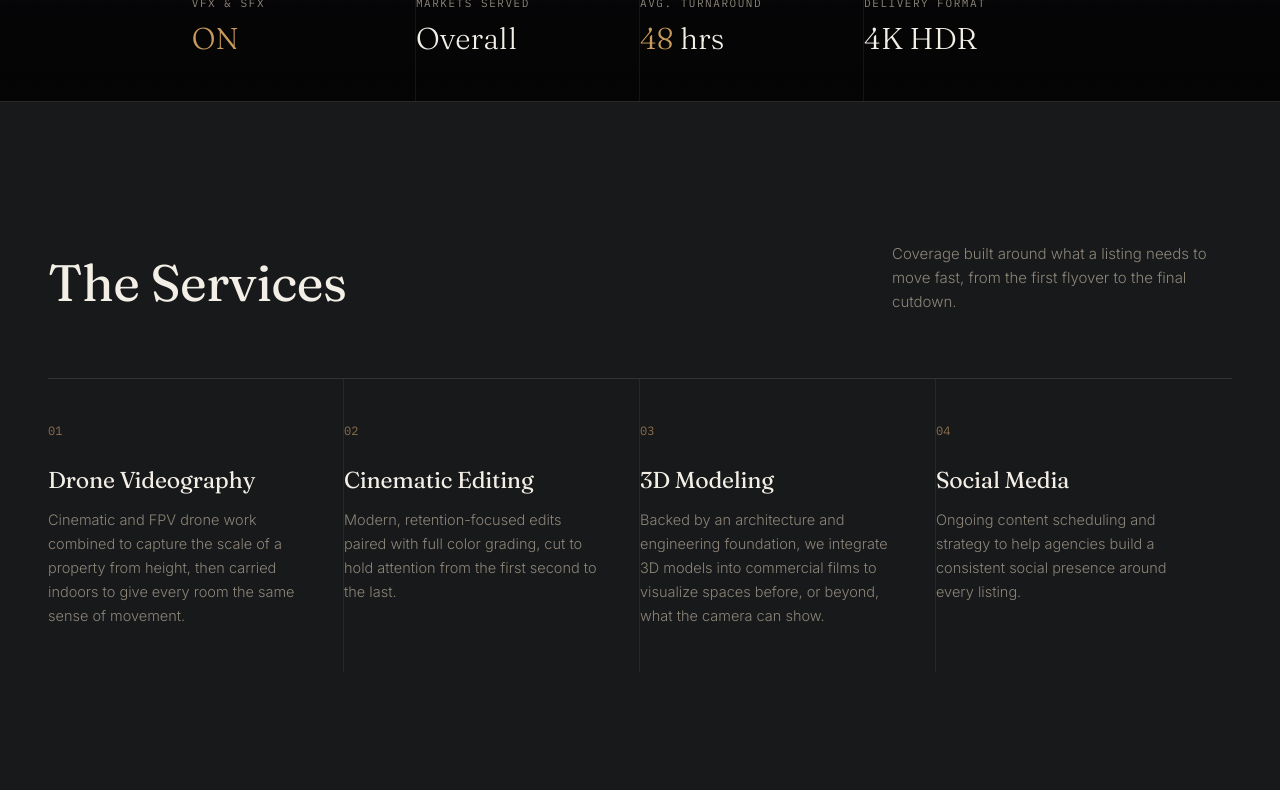
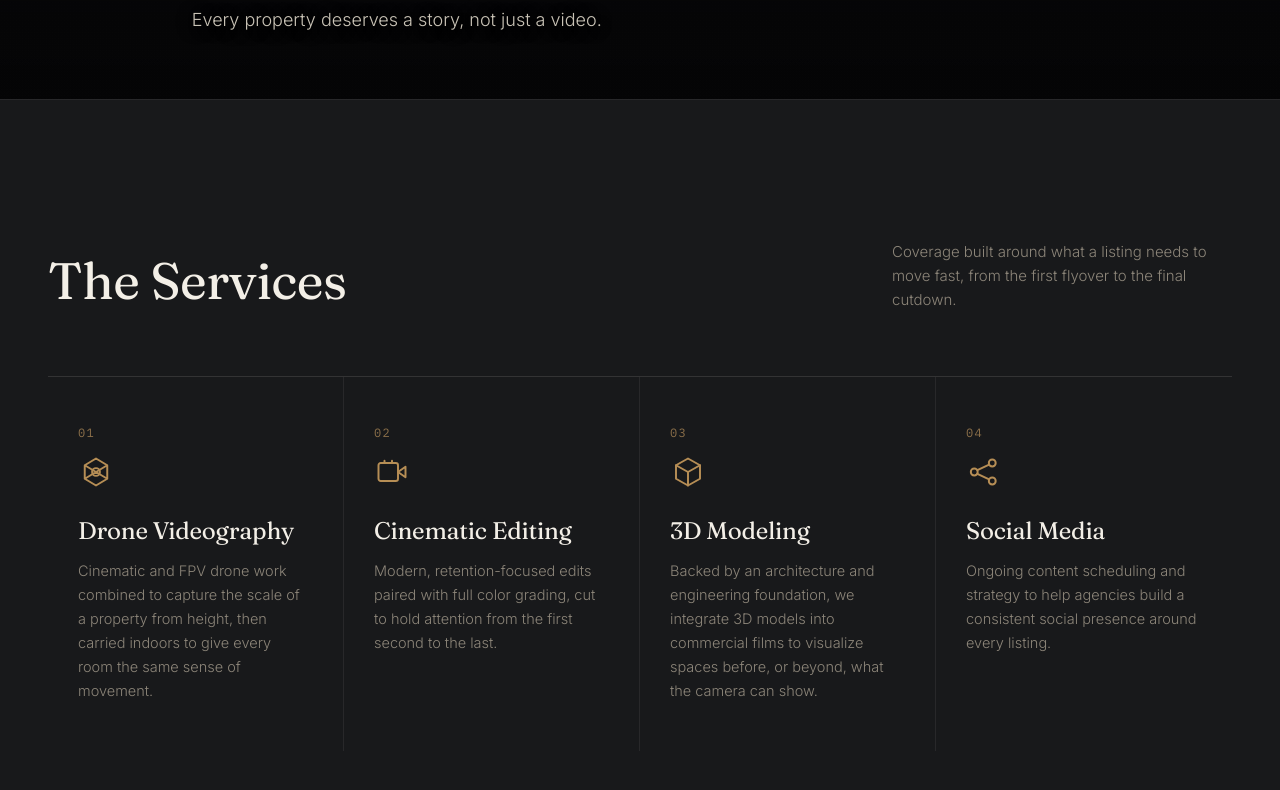
Before and after one commit to lojtarifundit/adamhouse, a plain HTML site: page index.html in a window 1280 px wide. Shown: the part 701-1491 px from the top of the page. Drawn offline with Linux system fonts and the light colour scheme.

Commit message:
Refactor services styles and update portfolio content
Updated styles for services section, modified padding, and adjusted font sizes. Replaced images and changed text content in portfolio cards.

```diff
--- a/index.html
+++ b/index.html
@@ -175,16 +175,35 @@
   .services{background:var(--bg-raise);border-top:1px solid var(--line-soft);border-bottom:1px solid var(--line-soft);}
   .service-grid{display:grid;grid-template-columns:repeat(4,1fr);gap:0;border-top:1px solid var(--line);}
   .service{
-    padding:44px 32px 44px 0;
+    padding:48px 34px 48px 30px;
     border-right:1px solid var(--line-soft);
     position:relative;
+    overflow:hidden;
+    transition:background .4s ease, transform .4s ease;
   }
   .service:last-child{border-right:none;}
+  .service::before{
+    content:"";
+    position:absolute;left:0;bottom:0;width:0;height:2px;
+    background:var(--brass);
+    box-shadow:0 0 10px rgba(200,155,92,0.6);
+    transition:width .45s cubic-bezier(.16,1,.3,1);
+  }
+  .service:hover{background:rgba(200,155,92,0.045);transform:translateY(-6px);}
+  .service:hover::before{width:100%;}
+  .service-icon{
+    width:36px;height:36px;
+    margin-bottom:26px;
+    color:var(--brass);
+    opacity:0.9;
+  }
+  .service-icon svg{width:100%;height:100%;}
   .service .num{
     font-family:'IBM Plex Mono',monospace;font-size:12px;color:var(--brass-dim);
-    margin-bottom:28px;display:block;
+    margin-bottom:14px;display:block;
+    letter-spacing:0.1em;
   }
-  .service h3{font-size:23px;margin-bottom:14px;font-weight:400;}
+  .service h3{font-size:24px;margin-bottom:14px;font-weight:400;}
   .service p{font-size:14.5px;color:var(--muted);line-height:1.65;}
 
   /* ---------- PORTFOLIO ---------- */
@@ -447,25 +466,6 @@
     <div class="eyebrow"><span class="dot"></span>AERIAL VIDEOGRAPHY · NATIONWIDE</div>
     <h1><span id="rotatingWord" class="rotating-word">Luxury</span> <span id="restText" class="rest-fade">inside <em>frames</em></span><span id="tailPad"></span></h1>
     <p class="hero-desc">Every property deserves a story, not just a video.</p>
-
-    <div class="meta-row">
-      <div class="meta-item">
-        <div class="meta-label">VFX &amp; SFX</div>
-        <div class="meta-value"><span>ON</span></div>
-      </div>
-      <div class="meta-item">
-        <div class="meta-label">Markets Served</div>
-        <div class="meta-value">Overall</div>
-      </div>
-      <div class="meta-item">
-        <div class="meta-label">Avg. Turnaround</div>
-        <div class="meta-value"><span>48</span> hrs</div>
-      </div>
-      <div class="meta-item">
-        <div class="meta-label">Delivery Format</div>
-        <div class="meta-value">4K HDR</div>
-      </div>
-    </div>
   </div>
 </section>
 
@@ -478,21 +478,25 @@
     <div class="service-grid">
       <div class="service">
         <span class="num">01</span>
+        <div class="service-icon"><svg viewBox="0 0 24 24" fill="none" stroke="currentColor" stroke-width="1.3" stroke-linecap="round" stroke-linejoin="round"><circle cx="12" cy="12" r="2.6"/><path d="M4.5 7.5 12 12l7.5-4.5M4.5 16.5 12 12l7.5 4.5M4.5 7.5v9M19.5 7.5v9M4.5 7.5 12 3l7.5 4.5M4.5 16.5 12 21l7.5-4.5"/></svg></div>
         <h3>Drone Videography</h3>
         <p>Cinematic and FPV drone work combined to capture the scale of a property from height, then carried indoors to give every room the same sense of movement.</p>
       </div>
       <div class="service">
         <span class="num">02</span>
+        <div class="service-icon"><svg viewBox="0 0 24 24" fill="none" stroke="currentColor" stroke-width="1.3" stroke-linecap="round" stroke-linejoin="round"><rect x="3" y="6" width="13" height="12" rx="1.5"/><path d="m21 8.5-5 3.5 5 3.5v-7Z"/><path d="M7 6V4.5M12 6V4.5"/></svg></div>
         <h3>Cinematic Editing</h3>
         <p>Modern, retention-focused edits paired with full color grading, cut to hold attention from the first second to the last.</p>
       </div>
       <div class="service">
         <span class="num">03</span>
+        <div class="service-icon"><svg viewBox="0 0 24 24" fill="none" stroke="currentColor" stroke-width="1.3" stroke-linecap="round" stroke-linejoin="round"><path d="M12 3 4 7.5v9L12 21l8-4.5v-9L12 3Z"/><path d="M4 7.5 12 12l8-4.5M12 12v9"/></svg></div>
         <h3>3D Modeling</h3>
         <p>Backed by an architecture and engineering foundation, we integrate 3D models into commercial films to visualize spaces before, or beyond, what the camera can show.</p>
       </div>
       <div class="service">
         <span class="num">04</span>
+        <div class="service-icon"><svg viewBox="0 0 24 24" fill="none" stroke="currentColor" stroke-width="1.3" stroke-linecap="round" stroke-linejoin="round"><circle cx="5.5" cy="12" r="2.3"/><circle cx="17.5" cy="6" r="2.3"/><circle cx="17.5" cy="18" r="2.3"/><path d="m7.6 10.8 7.8-3.7M7.6 13.2l7.8 3.7"/></svg></div>
         <h3>Social Media</h3>
         <p>Ongoing content scheduling and strategy to help agencies build a consistent social presence around every listing.</p>
       </div>
@@ -525,7 +529,7 @@
       </div>
 
       <div class="port-card horizontal" onclick="playInline(this, 'https://pub-4763701b27b74954950e3ea987454171.r2.dev/Mar_Development_V1.1.mp4')">
-        <img src="https://images.unsplash.com/photo-1686968719603-61b698e28e7b?q=80&w=1600&auto=format&fit=crop" alt="Aerial construction site, phase two">
+        <img src="https://images.unsplash.com/photo-1681616670729-283ba2aa0722?q=80&w=1600&auto=format&fit=crop" alt="Aerial construction site, phase two">
         <div class="bracket tl"></div><div class="bracket tr"></div><div class="bracket bl"></div><div class="bracket br"></div>
         <div class="port-overlay">
           <div class="port-top-row">
@@ -541,7 +545,7 @@
       </div>
 
       <div class="port-card horizontal" onclick="playInline(this, 'https://pub-4763701b27b74954950e3ea987454171.r2.dev/GeoSensors%20%5Bmlair.pro_V1.4%5D.mp4')">
-        <img src="https://images.unsplash.com/photo-1686968719603-61b698e28e7b?q=80&w=1600&auto=format&fit=crop" alt="Aerial sensor modelling site">
+        <img src="https://images.unsplash.com/photo-1686358244616-aed9e9a1d827?q=80&w=1600&auto=format&fit=crop" alt="Aerial sensor modelling site">
         <div class="bracket tl"></div><div class="bracket tr"></div><div class="bracket bl"></div><div class="bracket br"></div>
         <div class="port-overlay">
           <div class="port-top-row">
@@ -573,7 +577,7 @@
       </div>
 
       <div class="port-card vertical" onclick="playInline(this, 'https://pub-4763701b27b74954950e3ea987454171.r2.dev/Epoka_got_Solar.mp4')">
-        <img src="https://images.unsplash.com/photo-1635821620693-b6863c79db72?q=80&w=1200&auto=format&fit=crop" alt="EPOKA University aerial campus view">
+        <img src="https://images.unsplash.com/photo-1497435334941-8c899ee9e8e9?q=80&w=1200&auto=format&fit=crop" alt="Aerial view of solar panels">
         <div class="bracket tl"></div><div class="bracket tr"></div><div class="bracket bl"></div><div class="bracket br"></div>
         <div class="port-overlay">
           <div class="port-top-row">
@@ -589,7 +593,7 @@
       </div>
 
       <div class="port-card vertical" onclick="playInline(this, 'https://pub-4763701b27b74954950e3ea987454171.r2.dev/Lambo_2.mp4')">
-        <img src="https://images.unsplash.com/photo-1600566753190-17f0baa2a6c3?q=80&w=1200&auto=format&fit=crop" alt="Minimal courtyard home">
+        <img src="https://images.unsplash.com/photo-1577975396515-a6a5271697f3?q=80&w=1200&auto=format&fit=crop" alt="Black supercar">
         <div class="bracket tl"></div><div class="bracket tr"></div><div class="bracket bl"></div><div class="bracket br"></div>
         <div class="port-overlay">
           <div class="port-top-row">
@@ -598,8 +602,8 @@
           </div>
           <div class="play-btn"><svg viewBox="0 0 24 24" fill="currentColor"><path d="M8 5v14l11-7z"/></svg></div>
           <div class="port-bottom">
-            <span class="tag">Cinematic Walkthrough</span>
-            <h4>Courtyard House - Scottsdale, AZ</h4>
+            <span class="tag">Automotive Reel</span>
+            <h4>4K Cinematic - Lamborghini Showcase</h4>
           </div>
         </div>
       </div>
```
